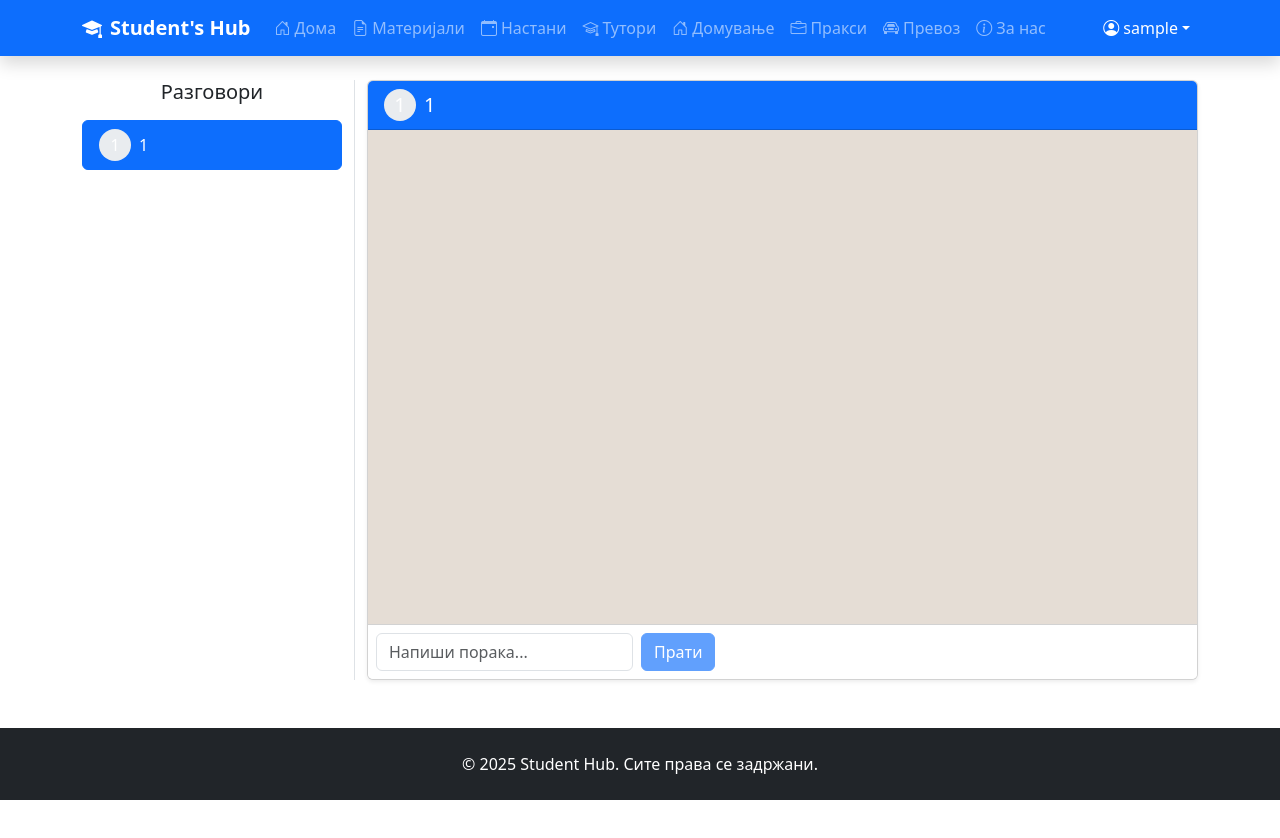
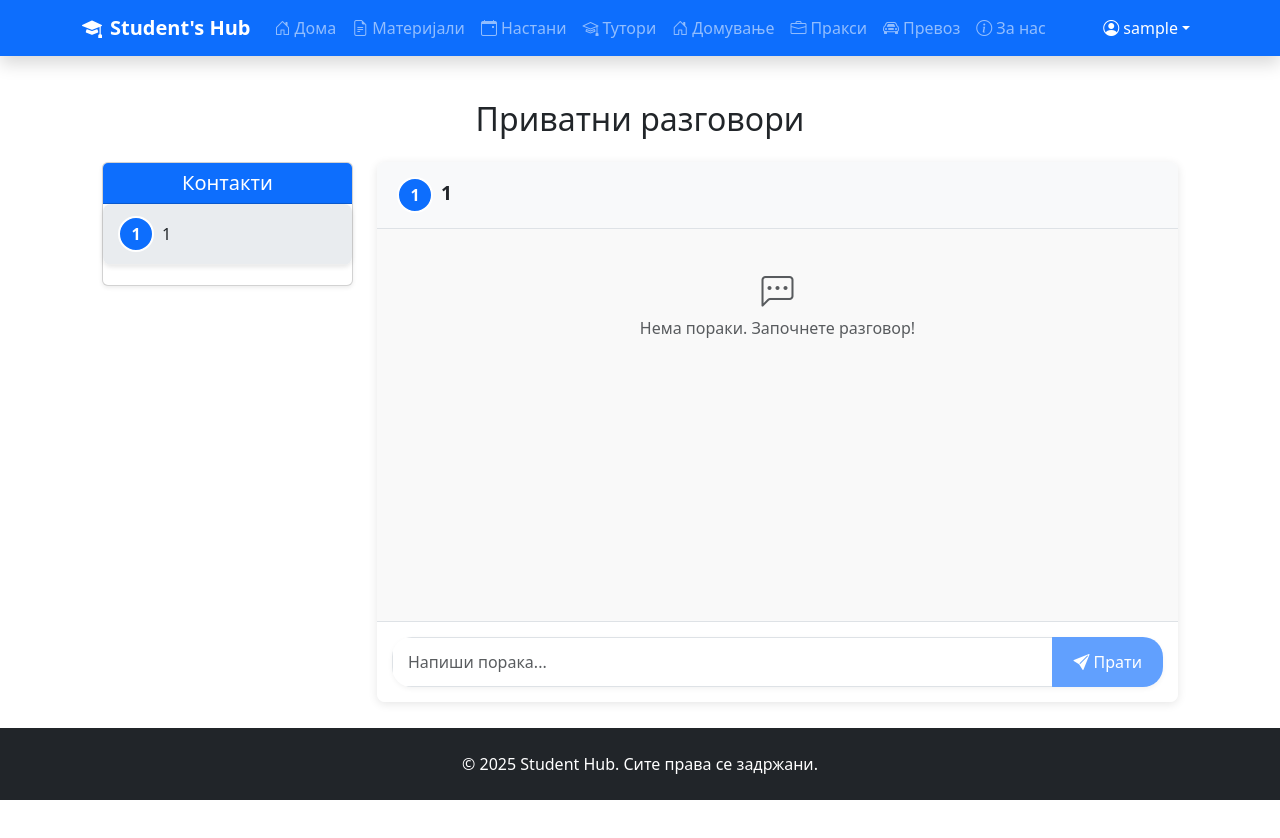
Before and after one commit to elenaakolevska/Students-Hub---enhanced, a React (Create React App) app in the folder frontend/: page /chat/1 in a window 1280 px wide. Shown: the top 838 px of the page. Built offline with nearby package versions, Linux system fonts and the light colour scheme; no server answers; sample sign-in values are in the browser's storage.

Commit message:
Enhanced chat look

```diff
--- a/frontend/package.json
+++ b/frontend/package.json
@@ -13,6 +13,7 @@
     "axios": "^1.11.0",
     "bootstrap": "^5.3.7",
     "bootstrap-icons": "^1.13.1",
+    "framer-motion": "^12.23.12",
     "react": "^19.1.1",
     "react-dom": "^19.1.1",
     "react-router-dom": "^7.8.2",
--- a/frontend/src/ui/pages/Chat.css
+++ b/frontend/src/ui/pages/Chat.css
@@ -7,38 +7,32 @@
 .chat-body {
     flex-grow: 1;
     overflow-y: auto;
-    background: #e5ddd5;
+    background: #f9f9f9;
     display: flex;
     flex-direction: column;
     gap: 12px;
     padding: 1rem;
 }
 
-/* Common styles for all messages */
-.message {
-    max-width: 15%;
-    padding: 12px 16px;
-    border-radius: 12px;
-    position: relative;
-    word-wrap: break-word;
-    margin-bottom: 8px;
+/* Use the message styles from GroupChat.css */
+.message-wrapper {
+    display: flex;
+    flex-direction: column;
+    margin-bottom: 5px;
 }
 
-/* Messages sent by current user -> right */
-.message.sender {
-    margin-left: auto;  /* push to right */
-    background-color: #0084ff;
+/* Common styles for all messages */
+.avatar-placeholder {
+    width: 36px;
+    height: 36px;
+    border-radius: 50%;
+    background-color: #0d6efd;
     color: white;
-    border-bottom-right-radius: 4px;
-}
-
-/* Messages received -> left */
-.message.receiver {
-    margin-right: auto;  /* push to left */
-    background-color: white;
-    color: #333;
-    border-bottom-left-radius: 4px;
-    box-shadow: 0 1px 2px rgba(0,0,0,0.1);
+    display: flex;
+    justify-content: center;
+    align-items: center;
+    font-weight: bold;
+    flex-shrink: 0;
 }
 
 .username {
@@ -48,28 +42,9 @@
     opacity: 0.8;
 }
 
-.avatar-placeholder {
-    width: 32px;
-    height: 32px;
-    border-radius: 50%;
-    background: #e9ecef;
-    display: flex;
-    justify-content: center;
-    align-items: center;
+.timestamp {
+    font-size: 0.75rem;
+    opacity: 0.7;
+    text-align: right;
+    margin-top: 4px;
 }
-
-.chat-input {
-    display: flex;
-    gap: 10px;
-    padding: 0.5rem;
-    background-color: white;
-}
-
-.send-btn {
-    background-color: #0084ff;
-    color: white;
-    border-radius: 20px;
-    border: none;
-    padding: 10px 20px;
-    font-weight: 600;
-}
--- a/frontend/src/ui/pages/Chat.jsx
+++ b/frontend/src/ui/pages/Chat.jsx
@@ -4,6 +4,7 @@ import Navigation from '../Navigation';
 import Footer from '../Footer';
 import chatRepository from '../../repository/chatRepository';
 import './Chat.css';
+import './GroupChat.css';
 
 const Chat = () => {
   const { username } = useParams();
@@ -124,66 +125,88 @@ const Chat = () => {
   return (
     <div className="d-flex flex-column min-vh-100">
       <main className="container flex-grow-1 py-4">
+        <div className="groups-container">
+          <h2 className="mb-4">Приватни разговори</h2>
+
           <div className="row">
-          {/* Partners */}
-          <div className="col-md-3 border-end">
-            <h5 className="mb-3">Разговори</h5>
-            <ul className="list-group">
+            {/* Partners List */}
+            <div className="col-lg-3 col-md-4">
+              <div className="card shadow-sm mb-4 mb-md-0">
+                <div className="card-header bg-primary text-white">
+                  <h5 className="mb-0">Контакти</h5>
+                </div>
+                <div className="groups-list">
                   {partners.length ? partners.map(p => (
-                <li
+                    <div
                       key={p.id}
-                  className={`list-group-item list-group-item-action d-flex justify-content-between align-items-center${selectedPartner?.id === p.id ? ' active' : ''}`}
+                      className={`group-list-item ${selectedPartner?.id === p.id ? 'active' : ''}`}
                       onClick={() => setSelectedPartner(p)}
-                  style={{ cursor: 'pointer' }}
                     >
                       <div className="d-flex align-items-center">
-                    <div className="avatar-placeholder me-2">{p.username.charAt(0).toUpperCase()}</div>
-                    <span>{p.username}</span>
+                        <div className="member-avatar me-2">
+                          {p.username.charAt(0).toUpperCase()}
+                        </div>
+                        <span className="fw-medium">{p.username}</span>
                       </div>
                       {p.unreadCount > 0 && (
                         <span className="badge rounded-pill bg-danger">{p.unreadCount}</span>
                       )}
-                </li>
+                    </div>
                   )) : (
-                <li className="list-group-item text-center text-muted">Нема разговори</li>
+                    <div className="group-list-item text-center text-muted">Нема разговори</div>
                   )}
-            </ul>
+                </div>
+              </div>
             </div>
 
-          {/* Chat */}
-          <div className="col-md-9">
+            {/* Chat Area */}
+            <div className="col-lg-9 col-md-8">
               {selectedPartner ? (
-              <div className="card shadow-sm chat-card">
-                <div className="card-header bg-primary text-white">
-                  <h5 className="mb-0 d-flex align-items-center">
-                    <div className="avatar-placeholder me-2">
+                <div className="group-chat-container">
+                  <div className="group-header">
+                    <div className="group-info">
+                      <div className="d-flex align-items-center">
+                        <div className="member-avatar me-2">
                           {selectedPartner.username.charAt(0).toUpperCase()}
                         </div>
-                    <span>{selectedPartner.username}</span>
-                  </h5>
+                        <span className="group-name">{selectedPartner.username}</span>
+                      </div>
+                    </div>
                   </div>
 
-                <div ref={messageContainerRef} className="chat-body">
+                  <div ref={messageContainerRef} className="messages-container">
                     {loading ? (
-                    <div className="text-center text-muted">Вчитување...</div>
+                      <div className="text-center text-muted p-4">
+                        <div className="spinner-border spinner-border-sm me-2" role="status">
+                          <span className="visually-hidden">Вчитување...</span>
+                        </div>
+                        Вчитување на пораки...
+                      </div>
+                    ) : messages.length === 0 ? (
+                      <div className="text-center text-muted p-4">
+                        <i className="bi bi-chat-left-dots mb-3" style={{ fontSize: '2rem' }}></i>
+                        <p>Нема пораки. Започнете разговор!</p>
+                      </div>
                     ) : (
                       messages.map((message, idx) => {
-                      const messageClass = isSender(message) ? 'sender' : 'receiver';
+                        const messageType = isSender(message) ? 'sent' : 'received';
                         const content = message.content.startsWith('"') ?
                           JSON.parse(message.content) :
                           message.content;
 
                         return (
-                        <div key={idx} className="message-wrapper">
-                          <div className={`message ${messageClass}`}>
-                            <div className="username">{message.senderUsername}</div>
-                            <div>{content}</div>
-                            <div className="timestamp">
+                          <div key={idx} className={`message ${messageType}`}>
+                            <div className="message-content">
+                              {content}
+                            </div>
+                            <div className="message-meta">
+                              <span className="message-sender">{message.senderUsername}</span>
+                              <span className="message-time">
                                 {new Date(message.timestamp).toLocaleTimeString('mk-MK', {
                                   hour: '2-digit',
                                   minute: '2-digit'
                                 })}
-                            </div>
+                              </span>
                             </div>
                           </div>
                         );
@@ -191,10 +214,11 @@ const Chat = () => {
                     )}
                   </div>
 
-                <div className="card-footer chat-input">
+                  <div className="message-input-container">
                     <form onSubmit={handleSend} className="d-flex">
+                      <div className="input-group">
                         <input
-                      className="form-control me-2"
+                          className="form-control"
                           type="text"
                           placeholder="Напиши порака..."
                           value={messageInput}
@@ -206,16 +230,24 @@ const Chat = () => {
                           type="submit"
                           disabled={loading || !messageInput.trim()}
                         >
-                      Прати
+                          <i className="bi bi-send-fill"></i> Прати
                         </button>
+                      </div>
                     </form>
                   </div>
                 </div>
               ) : (
-              <div className="d-flex justify-content-center align-items-center h-100 text-muted">
-                <p>Изберете партнер за разговор.</p>
+                <div className="text-center p-5 bg-light rounded">
+                  <div className="mb-4">
+                    <i className="bi bi-chat-dots" style={{ fontSize: '3rem' }}></i>
+                  </div>
+                  <h4>Изберете разговор</h4>
+                  <p className="text-muted">
+                    Изберете контакт од левата страна за да започнете или продолжите разговор.
+                  </p>
                 </div>
               )}
+            </div>
           </div>
         </div>
       </main>
--- a/frontend/src/ui/pages/GroupChatList.jsx
+++ b/frontend/src/ui/pages/GroupChatList.jsx
@@ -5,6 +5,8 @@ import Navigation from '../Navigation';
 import Footer from '../Footer';
 import groupChatRepository from '../../repository/groupChatRepository';
 import './GroupChat.css';
+import './GroupChatStyles.css';
+import { motion } from 'framer-motion';
 
 const GroupChatList = () => {
   const [groups, setGroups] = useState([]);
@@ -51,71 +53,112 @@ const GroupChatList = () => {
     <div className="d-flex flex-column min-vh-100">
       {/* <Navigation /> */}
       <main className="container flex-grow-1 py-4">
-        <div className="row mb-4">
+        <div className="card mb-4 shadow-sm border-0 bg-gradient rounded-3"
+             style={{ backgroundImage: 'linear-gradient(135deg, #0d6efd 0%, #084298 100%)' }}>
+          <div className="card-body py-4">
+            <div className="row align-items-center">
               <div className="col-md-8">
-            <h2>Мои Групни Разговори</h2>
+                <h2 className="mb-0 text-white d-flex align-items-center">
+                  <i className="bi bi-people-fill me-3" style={{ fontSize: '1.8rem' }}></i>
+                  Мои Групни Разговори
+                </h2>
+                <p className="text-white-50 mt-2 mb-0">Управувајте со вашите групни разговори и создадете нови.</p>
               </div>
-          <div className="col-md-4 text-end">
-            <Link to="/create-group" className="btn btn-primary">
-              + Создади нова група
+              <div className="col-md-4 text-md-end mt-3 mt-md-0">
+                <Link to="/create-group" className="btn btn-light btn-lg">
+                  <i className="bi bi-plus-circle-fill me-2"></i>
+                  Создади нова група
                 </Link>
               </div>
             </div>
+          </div>
+        </div>
 
-        <div className="card shadow-sm mb-4">
-          <div className="card-header bg-light">
+        <div className="card shadow-sm mb-4 border-0">
+          <div className="card-body p-2">
             <div className="input-group">
+              <span className="input-group-text bg-transparent border-0">
+                <i className="bi bi-search text-primary"></i>
+              </span>
               <input
                 type="text"
-                className="form-control"
-                placeholder="Пребарај групи..."
+                className="form-control border-0 py-2"
+                placeholder="Пребарај групи по име или опис..."
                 value={searchTerm}
                 onChange={(e) => setSearchTerm(e.target.value)}
+                style={{ fontSize: '1.1rem' }}
               />
-              <button className="btn btn-outline-secondary" type="button">
-                <i className="bi bi-search"></i>
+              {searchTerm && (
+                <button
+                  className="btn btn-link text-secondary border-0"
+                  type="button"
+                  onClick={() => setSearchTerm('')}
+                >
+                  <i className="bi bi-x-circle"></i>
                 </button>
+              )}
             </div>
           </div>
         </div>
 
         {loading ? (
           <div className="text-center p-5">
-            <div className="spinner-border text-primary" role="status">
+            <div className="spinner-border text-primary" role="status" style={{ width: "3rem", height: "3rem" }}>
               <span className="visually-hidden">Вчитување...</span>
             </div>
-            <p className="mt-2">Вчитување на групи...</p>
+            <p className="mt-3 text-primary fw-medium">Вчитување на групи...</p>
           </div>
         ) : filteredGroups.length > 0 ? (
           <div className="row row-cols-1 row-cols-md-2 row-cols-lg-3 g-4">
-            {filteredGroups.map(group => (
-              <div key={group.id} className="col">
-                <div className="card h-100 group-card">
-                  <div className="card-body">
-                    <div className="d-flex justify-content-between align-items-center mb-3">
-                      <h5 className="card-title mb-0">{group.name}</h5>
+            {filteredGroups.map((group, index) => (
+              <motion.div
+                key={group.id}
+                className="col"
+                initial={{ opacity: 0, y: 20 }}
+                animate={{ opacity: 1, y: 0 }}
+                transition={{ duration: 0.3, delay: index * 0.1 }}
+              >
+                <div className="card h-100 group-card shadow-sm hover-shadow border-0">
+                  <div className="card-header bg-light py-3 border-0 d-flex justify-content-between align-items-center">
+                    <h5 className="card-title mb-0 text-truncate" style={{ maxWidth: "70%" }}>
+                      {group.name}
+                    </h5>
                     <span className="badge bg-primary rounded-pill">
-                        {group.members?.length || 0} членови
+                      <i className="bi bi-people-fill me-1"></i>
+                      {group.members?.length || 0}
                     </span>
                   </div>
 
+                  <div className="card-body">
                     {group.description && (
+                      <div className="mb-3">
                         <p className="card-text text-muted group-description-preview">
                           {group.description}
                         </p>
+                      </div>
                     )}
 
-                    <p className="card-text">
-                      <small className="text-muted">
-                        Создадена од: {group.createdBy?.username || 'Непознато'}
-                      </small>
-                    </p>
+                    <div className="d-flex align-items-center mb-3">
+                      <i className="bi bi-person-fill text-primary me-2"></i>
+                      <span className="text-muted">
+                        Создадена од: <span className="fw-medium">{group.createdBy?.username || 'Непознато'}</span>
+                      </span>
+                    </div>
 
                     <div className="group-members-preview">
-                      <small className="text-muted mb-2 d-block">Членови:</small>
+                      <div className="d-flex justify-content-between align-items-center mb-2">
+                        <small className="text-muted fw-medium">Членови:</small>
+                        <small className="text-primary">{group.members?.length || 0} вкупно</small>
+                      </div>
                       <div className="member-avatars">
                         {group.members?.slice(0, 5).map(member => (
-                          <div key={member.id} className="member-avatar" title={member.username}>
+                          <div key={member.id}
+                              className="member-avatar"
+                              title={member.username}
+                              style={{
+                                  backgroundColor: `hsl(${member.username.charCodeAt(0) % 360}, 70%, 50%)`,
+                                  boxShadow: '0 2px 5px rgba(0,0,0,0.1)'
+                              }}>
                             {member.username.charAt(0).toUpperCase()}
                           </div>
                         ))}
@@ -129,42 +172,63 @@ const GroupChatList = () => {
                     </div>
                   </div>
 
-                  <div className="card-footer bg-white border-top-0">
-                    <div className="d-flex justify-content-between">
-                      <Link to={`/group-chat/${group.id}`} className="btn btn-primary">
+                  <div className="card-footer bg-white border-top-0 pt-0">
+                    <div className="d-flex justify-content-between gap-2">
+                      <Link to={`/group-chat/${group.id}`} className="btn btn-primary flex-grow-1">
+                        <i className="bi bi-chat-dots-fill me-2"></i>
                         Отвори разговор
                       </Link>
                       <button
                         className="btn btn-outline-danger"
                         onClick={() => handleLeaveGroup(group.id)}
+                        title="Напушти ја групата"
                       >
-                        Напушти
+                        <i className="bi bi-box-arrow-right"></i>
                       </button>
                     </div>
                   </div>
                 </div>
-              </div>
+              </motion.div>
             ))}
           </div>
         ) : (
-          <div className="text-center p-5 bg-light rounded">
-            <div className="mb-4">
-              <i className="bi bi-chat-square-text" style={{ fontSize: '3rem' }}></i>
+          <motion.div
+            className="text-center p-5 bg-light rounded-4 shadow-sm"
+            initial={{ opacity: 0, scale: 0.9 }}
+            animate={{ opacity: 1, scale: 1 }}
+            transition={{ duration: 0.4 }}
+          >
+            <div className="mb-4 text-primary">
+              <i className="bi bi-chat-square-text" style={{ fontSize: '4rem' }}></i>
             </div>
-            <h4>Нема пронајдени групи</h4>
+            <h3 className="fw-bold mb-3">Нема пронајдени групи</h3>
             {searchTerm ? (
-              <p className="text-muted">
+              <div>
+                <p className="text-muted mb-4">
                   Нема групи што одговараат на вашето пребарување "{searchTerm}".
                 </p>
+                <button
+                  className="btn btn-outline-primary mb-3"
+                  onClick={() => setSearchTerm('')}
+                >
+                  <i className="bi bi-x-circle me-2"></i>
+                  Исчисти го филтерот
+                </button>
+              </div>
             ) : (
-              <p className="text-muted">
-                Сè уште не сте член на ниту една група. Создадете нова група или побарајте покана од друг корисник.
+              <div>
+                <p className="text-muted mb-4 w-75 mx-auto">
+                  Сè уште не сте член на ниту една група. Создадете нова група за да започнете разговор со неколку луѓе истовремено.
                 </p>
-            )}
-            <Link to="/create-group" className="btn btn-primary mt-3">
+                <div className="d-flex justify-content-center mt-4">
+                  <Link to="/create-group" className="btn btn-primary btn-lg">
+                    <i className="bi bi-plus-circle me-2"></i>
                     Создади нова група
                   </Link>
                 </div>
+              </div>
+            )}
+          </motion.div>
         )}
       </main>
       <Footer />
--- /dev/null
+++ b/frontend/src/ui/pages/GroupChatStyles.css
@@ -0,0 +1,50 @@
+.hover-shadow {
+  transition: all 0.3s ease;
+}
+
+.hover-shadow:hover {
+  transform: translateY(-5px);
+  box-shadow: 0 10px 20px rgba(0,0,0,0.1) !important;
+}
+
+.group-card {
+  border-radius: 12px;
+  overflow: hidden;
+  transition: all 0.3s ease;
+}
+
+.group-description-preview {
+  max-height: 60px;
+  overflow: hidden;
+  text-overflow: ellipsis;
+  display: -webkit-box;
+  -webkit-line-clamp: 3;
+  -webkit-box-orient: vertical;
+}
+
+.member-avatars {
+  display: flex;
+  flex-wrap: wrap;
+  gap: 8px;
+}
+
+.member-avatar {
+  width: 36px;
+  height: 36px;
+  border-radius: 50%;
+  background-color: #0d6efd;
+  color: white;
+  display: flex;
+  align-items: center;
+  justify-content: center;
+  font-weight: bold;
+  flex-shrink: 0;
+  border: 2px solid white;
+  position: relative;
+}
+
+.member-avatar.more-members {
+  background-color: #6c757d;
+}
+
+/* Add these custom styles to the existing GroupChat.css file */
```
Also changed, not shown: 2 other files (tests, documents, lock files or other folders). Lines whose indentation alone changed are shown as unchanged.
